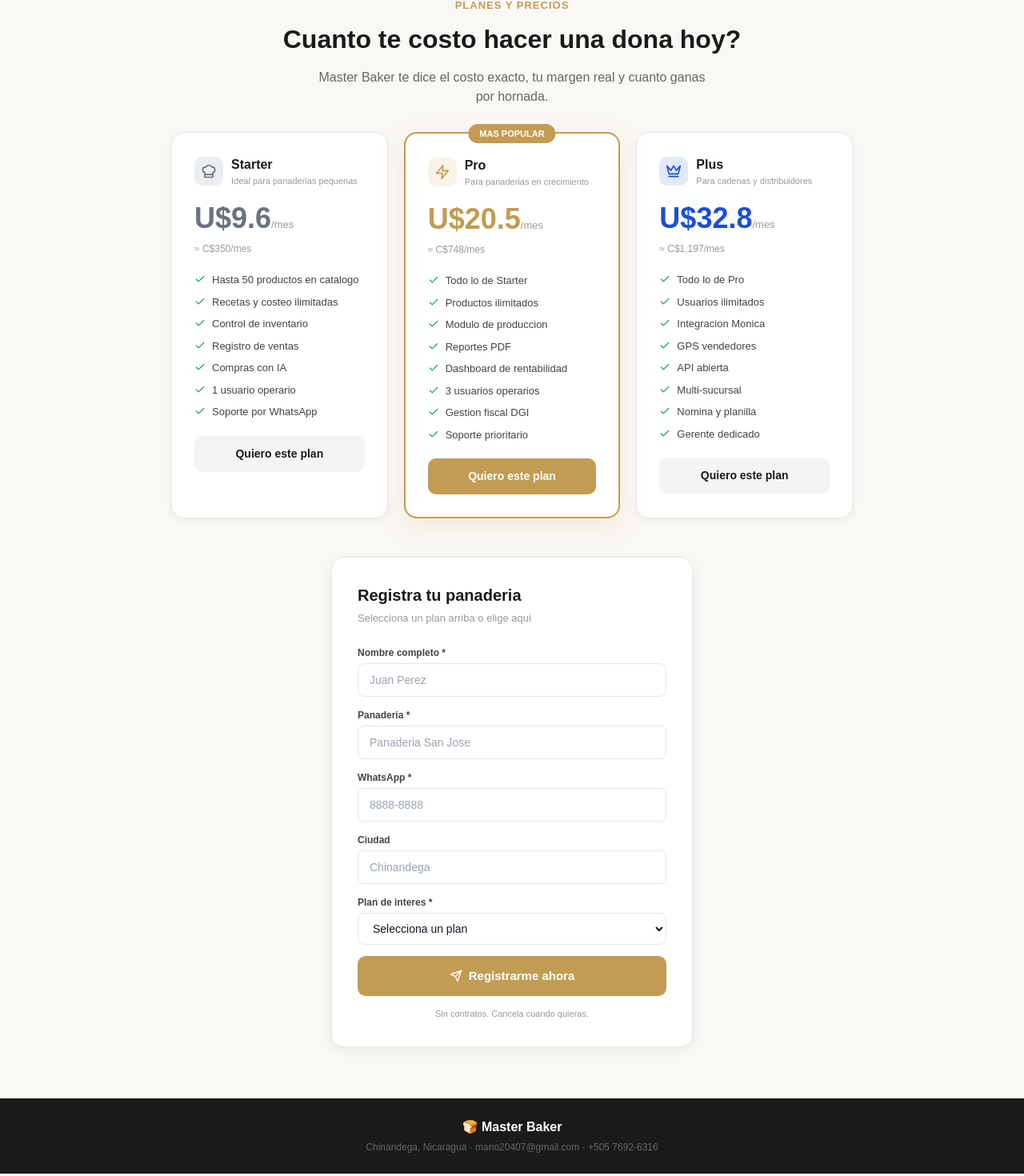
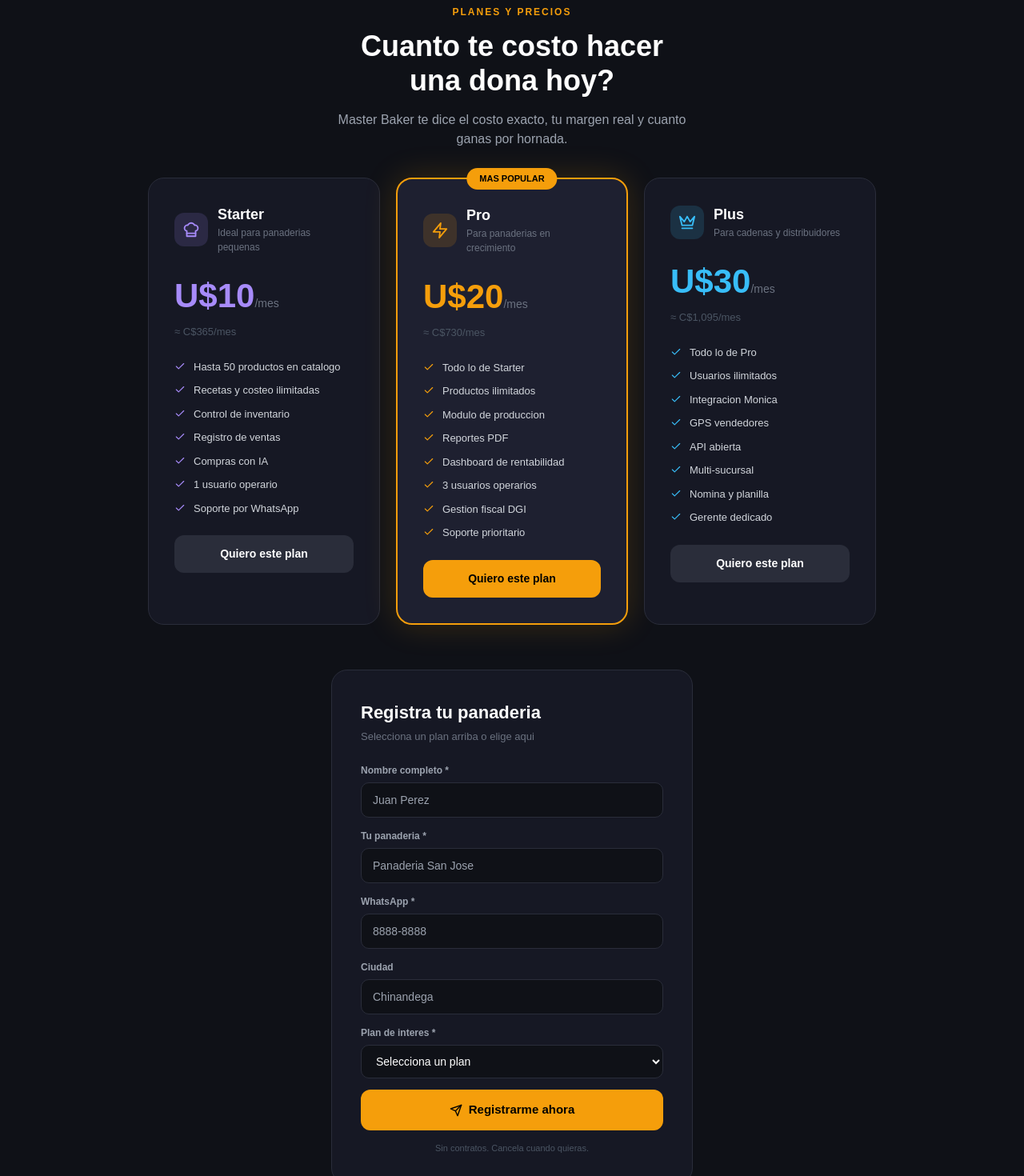
Before and after one commit to mario20407-cell/master-baker, a React (Vite) app in the folder frontend/: page /precios in a window 1280 px wide. Shown: the part 119-1589 px from the top of the page at 80% size. Built offline with nearby package versions, Linux system fonts and the light colour scheme; no server answers.

Commit message:
feat: precios dark mode U/20/30

```diff
--- a/frontend/src/pages/Precios.jsx
+++ b/frontend/src/pages/Precios.jsx
@@ -7,9 +7,9 @@ const FORMSPREE = 'https://formspree.io/f/xdkoznqw'
 const TC = 36.50
 
 const planes = [
-  { id: 'starter', icon: ChefHat, nombre: 'Starter', usd: 9.60, descripcion: 'Ideal para panaderias pequenas', color: '#6B7280', features: ['Hasta 50 productos en catalogo','Recetas y costeo ilimitadas','Control de inventario','Registro de ventas','Compras con IA','1 usuario operario','Soporte por WhatsApp'] },
-  { id: 'pro', icon: Zap, nombre: 'Pro', usd: 20.50, descripcion: 'Para panaderias en crecimiento', color: '#C29C53', destacado: true, features: ['Todo lo de Starter','Productos ilimitados','Modulo de produccion','Reportes PDF','Dashboard de rentabilidad','3 usuarios operarios','Gestion fiscal DGI','Soporte prioritario'] },
-  { id: 'plus', icon: Crown, nombre: 'Plus', usd: 32.80, descripcion: 'Para cadenas y distribuidores', color: '#1D4ED8', features: ['Todo lo de Pro','Usuarios ilimitados','Integracion Monica','GPS vendedores','API abierta','Multi-sucursal','Nomina y planilla','Gerente dedicado'] }
+  { id: 'starter', icon: ChefHat, nombre: 'Starter', usd: 10, descripcion: 'Ideal para panaderias pequenas', color: '#A78BFA', features: ['Hasta 50 productos en catalogo','Recetas y costeo ilimitadas','Control de inventario','Registro de ventas','Compras con IA','1 usuario operario','Soporte por WhatsApp'] },
+  { id: 'pro', icon: Zap, nombre: 'Pro', usd: 20, descripcion: 'Para panaderias en crecimiento', color: '#F59E0B', destacado: true, features: ['Todo lo de Starter','Productos ilimitados','Modulo de produccion','Reportes PDF','Dashboard de rentabilidad','3 usuarios operarios','Gestion fiscal DGI','Soporte prioritario'] },
+  { id: 'plus', icon: Crown, nombre: 'Plus', usd: 30, descripcion: 'Para cadenas y distribuidores', color: '#38BDF8', features: ['Todo lo de Pro','Usuarios ilimitados','Integracion Monica','GPS vendedores','API abierta','Multi-sucursal','Nomina y planilla','Gerente dedicado'] }
 ]
 
 export default function Precios() {
@@ -32,84 +32,95 @@ export default function Precios() {
   }
 
   return (
-    <div style={{ fontFamily: 'sans-serif', background: '#FAF8F4', minHeight: '100vh' }}>
-      <div style={{ background: '#1a1a1a', padding: '16px 24px', display: 'flex', alignItems: 'center', gap: 12 }}>
+    <div style={{ fontFamily: 'sans-serif', background: '#0F1117', minHeight: '100vh' }}>
+      <div style={{ background: '#1a1d27', borderBottom: '1px solid #2a2d3a', padding: '16px 24px', display: 'flex', alignItems: 'center', gap: 12 }}>
         <span style={{ fontSize: 24 }}>🍞</span>
         <span style={{ color: '#fff', fontWeight: 700, fontSize: 18 }}>Master Baker</span>
-        <span style={{ color: '#C29C53', fontSize: 13, marginLeft: 4 }}>Sistema de gestion para panaderias</span>
+        <span style={{ color: '#F59E0B', fontSize: 13, marginLeft: 4 }}>Sistema de gestion para panaderias</span>
       </div>
 
-      <div style={{ textAlign: 'center', padding: '48px 24px 32px' }}>
-        <div style={{ fontSize: 13, color: '#C29C53', fontWeight: 600, marginBottom: 8, textTransform: 'uppercase', letterSpacing: 1 }}>Planes y Precios</div>
-        <h1 style={{ fontSize: 32, fontWeight: 800, color: '#1a1a1a', margin: '0 0 12px' }}>Cuanto te costo hacer una dona hoy?</h1>
-        <p style={{ fontSize: 16, color: '#666', maxWidth: 500, margin: '0 auto' }}>Master Baker te dice el costo exacto, tu margen real y cuanto ganas por hornada.</p>
+      <div style={{ textAlign: 'center', padding: '56px 24px 36px' }}>
+        <div style={{ fontSize: 12, color: '#F59E0B', fontWeight: 700, marginBottom: 12, textTransform: 'uppercase', letterSpacing: 2 }}>Planes y Precios</div>
+        <h1 style={{ fontSize: 36, fontWeight: 900, color: '#ffffff', margin: '0 0 16px', lineHeight: 1.2 }}>Cuanto te costo hacer<br/>una dona hoy?</h1>
+        <p style={{ fontSize: 16, color: '#9CA3AF', maxWidth: 480, margin: '0 auto' }}>Master Baker te dice el costo exacto, tu margen real y cuanto ganas por hornada.</p>
       </div>
 
-      <div style={{ display: 'flex', gap: 20, maxWidth: 900, margin: '0 auto', padding: '0 24px 48px', flexWrap: 'wrap', justifyContent: 'center' }}>
+      <div style={{ display: 'flex', gap: 20, maxWidth: 960, margin: '0 auto', padding: '0 24px 56px', flexWrap: 'wrap', justifyContent: 'center' }}>
         {planes.map(p => {
           const Icon = p.icon
           const crd = Math.round(p.usd * TC)
+          const sel = planSel?.id === p.id
           return (
-            <div key={p.id} style={{ background: '#fff', borderRadius: 16, padding: 28, flex: '1 1 240px', maxWidth: 280, border: p.destacado ? `2px solid ${p.color}` : '1px solid #E5E7EB', boxShadow: p.destacado ? '0 8px 32px rgba(194,156,83,0.15)' : '0 2px 8px rgba(0,0,0,0.06)', position: 'relative' }}>
-              {p.destacado && <div style={{ position: 'absolute', top: -12, left: '50%', transform: 'translateX(-50%)', background: p.color, color: '#fff', fontSize: 11, fontWeight: 700, padding: '4px 14px', borderRadius: 20 }}>MAS POPULAR</div>}
-              <div style={{ display: 'flex', alignItems: 'center', gap: 10, marginBottom: 12 }}>
-                <div style={{ background: p.color + '20', borderRadius: 10, padding: 8 }}><Icon size={20} color={p.color} /></div>
-                <div><div style={{ fontWeight: 700, fontSize: 16, color: '#1a1a1a' }}>{p.nombre}</div><div style={{ fontSize: 11, color: '#999' }}>{p.descripcion}</div></div>
+            <div key={p.id} style={{ background: p.destacado ? '#1E2030' : '#161824', borderRadius: 20, padding: 32, flex: '1 1 260px', maxWidth: 290, border: p.destacado ? `2px solid ${p.color}` : '1px solid #2a2d3a', boxShadow: p.destacado ? `0 0 40px ${p.color}30` : 'none', position: 'relative', transition: 'transform 0.2s' }}>
+              {p.destacado && <div style={{ position: 'absolute', top: -14, left: '50%', transform: 'translateX(-50%)', background: p.color, color: '#000', fontSize: 11, fontWeight: 800, padding: '5px 16px', borderRadius: 20, whiteSpace: 'nowrap' }}>MAS POPULAR</div>}
+              <div style={{ display: 'flex', alignItems: 'center', gap: 12, marginBottom: 20 }}>
+                <div style={{ background: p.color + '25', borderRadius: 12, padding: 10 }}><Icon size={22} color={p.color} /></div>
+                <div>
+                  <div style={{ fontWeight: 800, fontSize: 18, color: '#fff' }}>{p.nombre}</div>
+                  <div style={{ fontSize: 12, color: '#6B7280' }}>{p.descripcion}</div>
+                </div>
               </div>
-              <div style={{ marginBottom: 20 }}>
-                <div><span style={{ fontSize: 36, fontWeight: 800, color: p.color }}>U${p.usd}</span><span style={{ fontSize: 13, color: '#999' }}>/mes</span></div>
-                <div style={{ fontSize: 12, color: '#999', marginTop: 2 }}>≈ C${crd.toLocaleString()}/mes</div>
+              <div style={{ marginBottom: 24 }}>
+                <div><span style={{ fontSize: 42, fontWeight: 900, color: p.color }}>U${p.usd}</span><span style={{ fontSize: 14, color: '#6B7280' }}>/mes</span></div>
+                <div style={{ fontSize: 13, color: '#4B5563', marginTop: 4 }}>≈ C${crd.toLocaleString()}/mes</div>
               </div>
-              <div style={{ marginBottom: 20 }}>{p.features.map((f, i) => <div key={i} style={{ display: 'flex', alignItems: 'flex-start', gap: 8, marginBottom: 8 }}><Check size={14} color="#16a34a" style={{ marginTop: 2, flexShrink: 0 }} /><span style={{ fontSize: 13, color: '#444' }}>{f}</span></div>)}</div>
-              <button onClick={() => seleccionar(p)} style={{ width: '100%', padding: '12px 0', borderRadius: 10, border: 'none', cursor: 'pointer', background: planSel?.id === p.id ? p.color : p.destacado ? p.color : '#F3F4F6', color: planSel?.id === p.id || p.destacado ? '#fff' : '#1a1a1a', fontWeight: 700, fontSize: 14 }}>
-                {planSel?.id === p.id ? 'Seleccionado' : 'Quiero este plan'}
+              <div style={{ marginBottom: 24 }}>
+                {p.features.map((f, i) => (
+                  <div key={i} style={{ display: 'flex', alignItems: 'flex-start', gap: 10, marginBottom: 10 }}>
+                    <Check size={14} color={p.color} style={{ marginTop: 2, flexShrink: 0 }} />
+                    <span style={{ fontSize: 13, color: '#D1D5DB' }}>{f}</span>
+                  </div>
+                ))}
+              </div>
+              <button onClick={() => seleccionar(p)} style={{ width: '100%', padding: '13px 0', borderRadius: 12, border: 'none', cursor: 'pointer', background: sel ? p.color : p.destacado ? p.color : '#2a2d3a', color: sel || p.destacado ? '#000' : '#fff', fontWeight: 800, fontSize: 14, transition: 'all 0.2s' }}>
+                {sel ? 'Seleccionado ✓' : 'Quiero este plan'}
               </button>
             </div>
           )
         })}
       </div>
 
-      <div id="formulario" style={{ maxWidth: 500, margin: '0 auto', padding: '0 24px 64px' }}>
-        <div style={{ background: '#fff', borderRadius: 16, padding: 32, border: '1px solid #E5E7EB', boxShadow: '0 4px 16px rgba(0,0,0,0.06)' }}>
+      <div id="formulario" style={{ maxWidth: 500, margin: '0 auto', padding: '0 24px 80px' }}>
+        <div style={{ background: '#161824', borderRadius: 20, padding: 36, border: '1px solid #2a2d3a' }}>
           {enviado ? (
             <div style={{ textAlign: 'center', padding: 32 }}>
-              <div style={{ fontSize: 48, marginBottom: 16 }}>🎉</div>
-              <h3 style={{ fontWeight: 700, color: '#1a1a1a', marginBottom: 8 }}>Registro recibido!</h3>
-              <p style={{ color: '#666', fontSize: 14 }}>Te contactamos en menos de 24 horas por WhatsApp para activar tu cuenta.</p>
+              <div style={{ fontSize: 52, marginBottom: 16 }}>🎉</div>
+              <h3 style={{ fontWeight: 800, color: '#fff', marginBottom: 8, fontSize: 22 }}>Registro recibido!</h3>
+              <p style={{ color: '#9CA3AF', fontSize: 14 }}>Te contactamos en menos de 24 horas por WhatsApp para activar tu cuenta.</p>
             </div>
           ) : (
             <>
-              <h2 style={{ fontWeight: 700, fontSize: 20, color: '#1a1a1a', marginBottom: 4 }}>Registra tu panaderia</h2>
-              <p style={{ color: '#999', fontSize: 13, marginBottom: 24 }}>{planSel ? `Plan: ${planSel.nombre} — U$${planSel.usd}/mes` : 'Selecciona un plan arriba o elige aqui'}</p>
+              <h2 style={{ fontWeight: 800, fontSize: 22, color: '#fff', marginBottom: 4 }}>Registra tu panaderia</h2>
+              <p style={{ color: '#6B7280', fontSize: 13, marginBottom: 24 }}>{planSel ? `Plan seleccionado: ${planSel.nombre} — U$${planSel.usd}/mes` : 'Selecciona un plan arriba o elige aqui'}</p>
               <div style={{ display: 'flex', flexDirection: 'column', gap: 14 }}>
-                {[['nombre','Nombre completo','Juan Perez'],['panaderia','Panaderia','Panaderia San Jose'],['telefono','WhatsApp','8888-8888'],['ciudad','Ciudad','Chinandega']].map(([k,l,ph]) => (
+                {[['nombre','Nombre completo','Juan Perez'],['panaderia','Tu panaderia','Panaderia San Jose'],['telefono','WhatsApp','8888-8888'],['ciudad','Ciudad','Chinandega']].map(([k,l,ph]) => (
                   <div key={k}>
-                    <label style={{ fontSize: 12, fontWeight: 600, color: '#444', display: 'block', marginBottom: 4 }}>{l}{k !== 'ciudad' ? ' *' : ''}</label>
-                    <input value={form[k]} onChange={e => setForm(f => ({ ...f, [k]: e.target.value }))} placeholder={ph} style={{ width: '100%', padding: '10px 14px', borderRadius: 8, border: '1px solid #E5E7EB', fontSize: 14, boxSizing: 'border-box' }} />
+                    <label style={{ fontSize: 12, fontWeight: 600, color: '#9CA3AF', display: 'block', marginBottom: 6 }}>{l}{k !== 'ciudad' ? ' *' : ''}</label>
+                    <input value={form[k]} onChange={e => setForm(f => ({ ...f, [k]: e.target.value }))} placeholder={ph} style={{ width: '100%', padding: '11px 14px', borderRadius: 10, border: '1px solid #2a2d3a', fontSize: 14, boxSizing: 'border-box', background: '#0F1117', color: '#fff' }} />
                   </div>
                 ))}
                 <div>
-                  <label style={{ fontSize: 12, fontWeight: 600, color: '#444', display: 'block', marginBottom: 4 }}>Plan de interes *</label>
-                  <select value={form.plan} onChange={e => setForm(f => ({ ...f, plan: e.target.value }))} style={{ width: '100%', padding: '10px 14px', borderRadius: 8, border: '1px solid #E5E7EB', fontSize: 14, boxSizing: 'border-box', background: '#fff' }}>
+                  <label style={{ fontSize: 12, fontWeight: 600, color: '#9CA3AF', display: 'block', marginBottom: 6 }}>Plan de interes *</label>
+                  <select value={form.plan} onChange={e => setForm(f => ({ ...f, plan: e.target.value }))} style={{ width: '100%', padding: '11px 14px', borderRadius: 10, border: '1px solid #2a2d3a', fontSize: 14, boxSizing: 'border-box', background: '#0F1117', color: '#fff' }}>
                     <option value="">Selecciona un plan</option>
-                    <option value="Starter">Starter — U$9.60/mes (≈ C$350)</option>
-                    <option value="Pro">Pro — U$20.50/mes (≈ C$748)</option>
-                    <option value="Plus">Plus — U$32.80/mes (≈ C$1,197)</option>
+                    <option value="Starter">Starter — U$10/mes (≈ C$365)</option>
+                    <option value="Pro">Pro — U$20/mes (≈ C$730)</option>
+                    <option value="Plus">Plus — U$30/mes (≈ C$1,095)</option>
                   </select>
                 </div>
-                <button onClick={enviar} disabled={enviando} style={{ width: '100%', padding: '14px 0', borderRadius: 10, border: 'none', cursor: 'pointer', background: '#C29C53', color: '#fff', fontWeight: 700, fontSize: 15, display: 'flex', alignItems: 'center', justifyContent: 'center', gap: 8, opacity: enviando ? 0.7 : 1 }}>
+                <button onClick={enviar} disabled={enviando} style={{ width: '100%', padding: '14px 0', borderRadius: 12, border: 'none', cursor: 'pointer', background: '#F59E0B', color: '#000', fontWeight: 800, fontSize: 15, display: 'flex', alignItems: 'center', justifyContent: 'center', gap: 8, opacity: enviando ? 0.7 : 1 }}>
                   <Send size={16} /> {enviando ? 'Enviando...' : 'Registrarme ahora'}
                 </button>
-                <p style={{ textAlign: 'center', fontSize: 11, color: '#999', margin: 0 }}>Sin contratos. Cancela cuando quieras.</p>
+                <p style={{ textAlign: 'center', fontSize: 11, color: '#4B5563', margin: 0 }}>Sin contratos. Cancela cuando quieras.</p>
               </div>
             </>
           )}
         </div>
       </div>
 
-      <div style={{ background: '#1a1a1a', padding: '24px', textAlign: 'center' }}>
-        <div style={{ color: '#fff', fontWeight: 700, marginBottom: 4 }}>🍞 Master Baker</div>
-        <div style={{ color: '#666', fontSize: 12 }}>Chinandega, Nicaragua · mario20407@gmail.com · +505 7692-6316</div>
+      <div style={{ background: '#1a1d27', borderTop: '1px solid #2a2d3a', padding: '28px', textAlign: 'center' }}>
+        <div style={{ color: '#fff', fontWeight: 700, marginBottom: 6, fontSize: 15 }}>🍞 Master Baker</div>
+        <div style={{ color: '#4B5563', fontSize: 12 }}>Chinandega, Nicaragua · mario20407@gmail.com · +505 7692-6316</div>
       </div>
     </div>
   )
```
